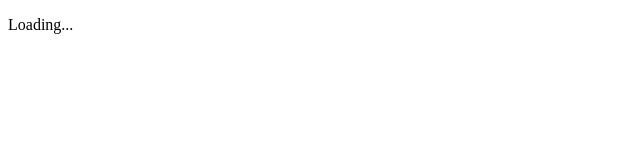
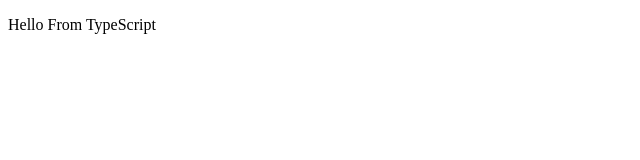
Before and after one commit to VZhyrytskiy/TS_Starter, a plain HTML site: page src/index.html in a window 1280 px wide. Shown: the whole page, without its empty margins (0-640 px from the left). Drawn offline with Linux system fonts and the light colour scheme.

Commit message:
apply fix14

```diff
--- a/src/classes.ts
+++ b/src/classes.ts
@@ -1,7 +1,6 @@
 import * as Interfaces from './interfaces';
 
 class UniversityLibrarian implements Interfaces.Librarian {
-
   name: string;
   email: string;
   department: string;
@@ -12,7 +11,6 @@
 }
 
 abstract class ReferenceItem {
-
   private _publisher: string;
   static department: string = 'Research';
 
--- a/src/index.html
+++ b/src/index.html
@@ -5,6 +5,6 @@
         <title>Hello World!</title>
     </head>
     <body>
-        <p id="greeting">Loading...</p>
+        <p id="greeting">Hello From TypeScript</p>
     </body>
 </html>
```
Also changed, not shown: src/enums.ts (+7 -1 lines), src/interfaces.ts (indentation only). Lines whose indentation alone changed are shown as unchanged.
